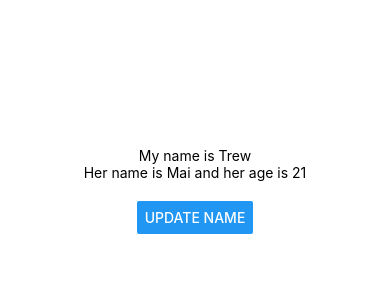
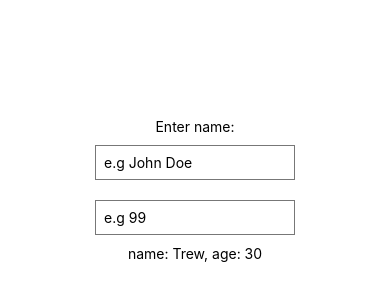
Before and after one commit to trew13690/todo-react-native-sample, a React Native app: screen / in a window 390 px wide. Shown: the part 232-532 px from the top of the page. Built offline with nearby package versions, Linux system fonts and the light colour scheme.

Commit message:
Added TextInput and new props

```diff
--- a/App.js
+++ b/App.js
@@ -1,29 +1,27 @@
 import React, {useState} from 'react';
-import { StyleSheet, Text, View, Button } from 'react-native';
+import { StyleSheet, Text, View, TextInput } from 'react-native';
 
 export default function App() {
   const [name, setName] = useState('Trew');
-  const [person, setPerson] = useState({name: "Mai", age: 21})
-  const clickHandler = () => {
-      if (name === 'Trew')
-      {
-          setName('Mai');
-          setPerson({name: "Mai", age: 21})
-      }
-      else{
-          setName("Trew")
-
-          setPerson({name: "Alex", age: 28})
-      }
-  }
+  const [age, setAge] = useState('30');
 
   return (
     <View style={styles.container}>
-      <Text>My name is {name}</Text>
-      <Text>Her name is {person.name} and her age is {person.age}</Text>
-      <View style={styles.buttonContainer}>
-       <Button title="Update Name" onPress={clickHandler}/>
-      </View>
+      <Text>Enter name:</Text>
+      <TextInput
+          style={styles.input}
+          placeholder={ 'e.g John Doe'}
+          onChangeText={(val) => setName(val)}
+      />
+
+      <TextInput
+          keyboardType='numeric'
+          style={styles.input}
+          placeholder={ 'e.g 99'}
+          onChangeText={(val) => setAge(val)}
+      />
+
+       <Text>name: {name}, age: {age}</Text>
     </View>
 
   );
@@ -36,7 +34,11 @@
     alignItems: 'center',
     justifyContent: 'center',
   },
-    buttonContainer: {
-      marginTop: 20
+    input: {
+      borderWidth: 1,
+        borderColor: '#777',
+        padding: 8,
+        margin: 10,
+        width: 200,
     }
 });
```
